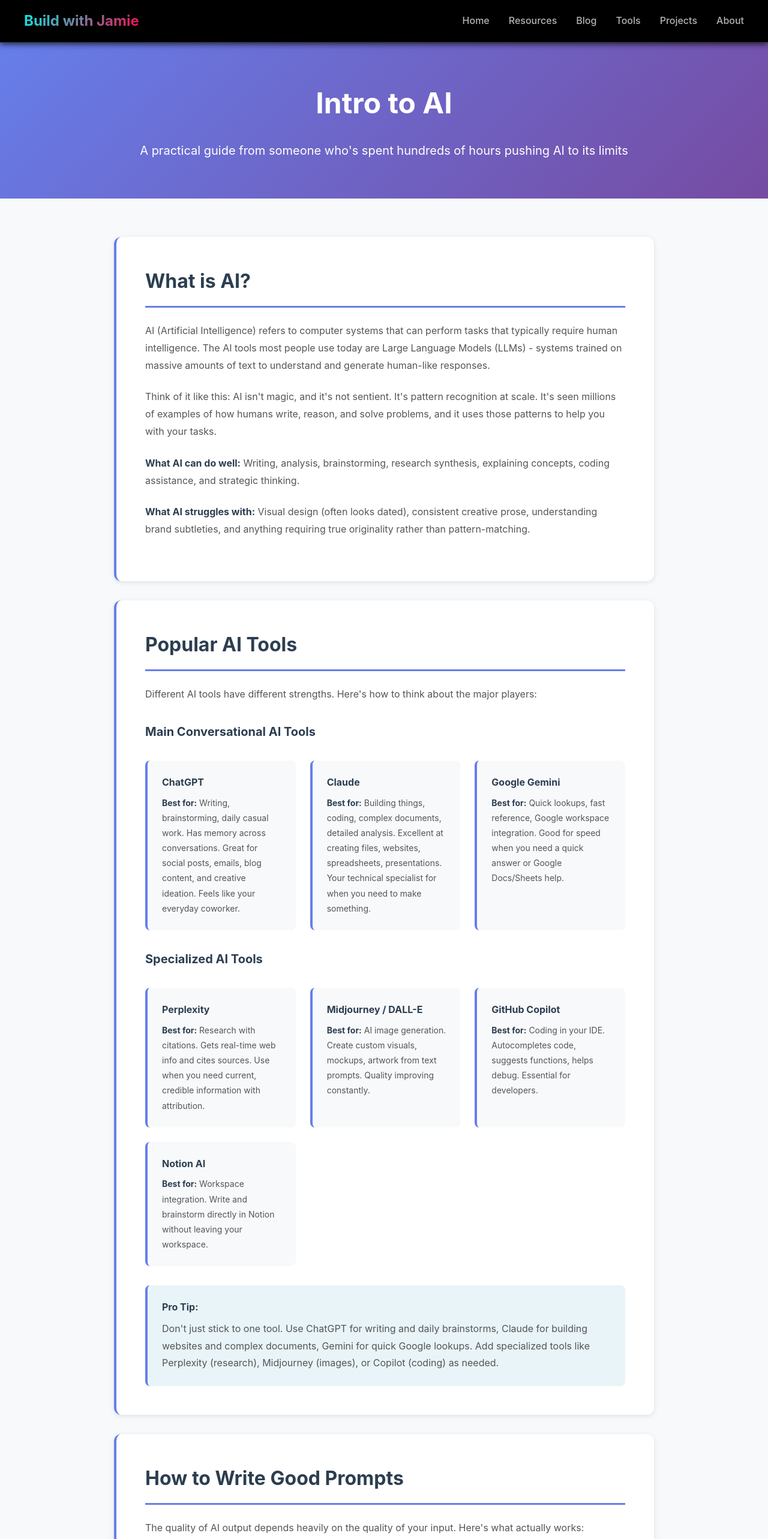
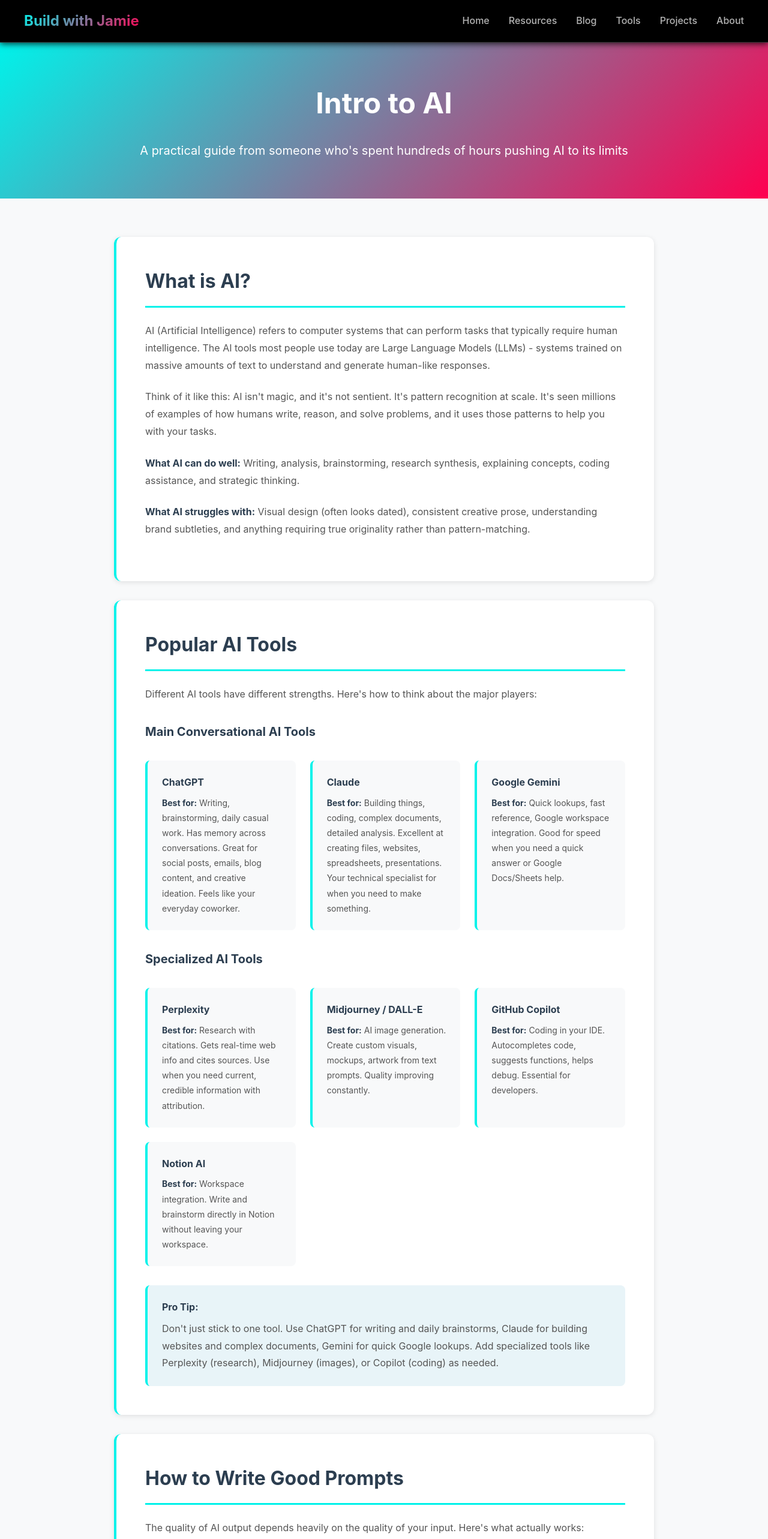
Before and after one commit to givemetheballai-debug/Buildwithjamie, a Next.js app: page /resources/explainers in a window 1280 px wide. Shown: the top 2566 px of the page at 60% size. Built offline with nearby package versions, Linux system fonts and the light colour scheme.

Commit message:
Update globals.css

```diff
--- a/app/globals.css
+++ b/app/globals.css
@@ -466,7 +466,7 @@ body {
 .resource-hero {
   padding: var(--space-2xl) var(--space-lg);
   margin-top: 70px;
-  background: linear-gradient(135deg, #667eea 0%, #764ba2 100%);
+  background: var(--accent-gradient);
   color: white;
   text-align: center;
 }
@@ -487,7 +487,7 @@ body {
   border-radius: var(--radius-lg);
   box-shadow: 0 2px 8px rgba(0,0,0,0.1);
   margin-bottom: var(--space-lg);
-  border-left: 4px solid #667eea;
+  border-left: 4px solid var(--accent-cyan);
 }
 
 .resource-card h2 {
@@ -496,7 +496,7 @@ body {
   font-weight: 700;
   margin-bottom: var(--space-md);
   padding-bottom: var(--space-sm);
-  border-bottom: 3px solid #667eea;
+  border-bottom: 3px solid var(--accent-cyan);
 }
 
 .resource-card h3 {
@@ -547,7 +547,7 @@ body {
   background: #f8f9fa;
   padding: var(--space-md);
   border-radius: var(--radius-md);
-  border-left: 4px solid #667eea;
+  border-left: 4px solid var(--accent-cyan);
 }
 
 .tool-item h4 {
@@ -598,7 +598,7 @@ body {
   background: #e8f4f8;
   padding: var(--space-md);
   border-radius: var(--radius-md);
-  border-left: 4px solid #667eea;
+  border-left: 4px solid var(--accent-cyan);
   margin-top: var(--space-lg);
 }
 
```
